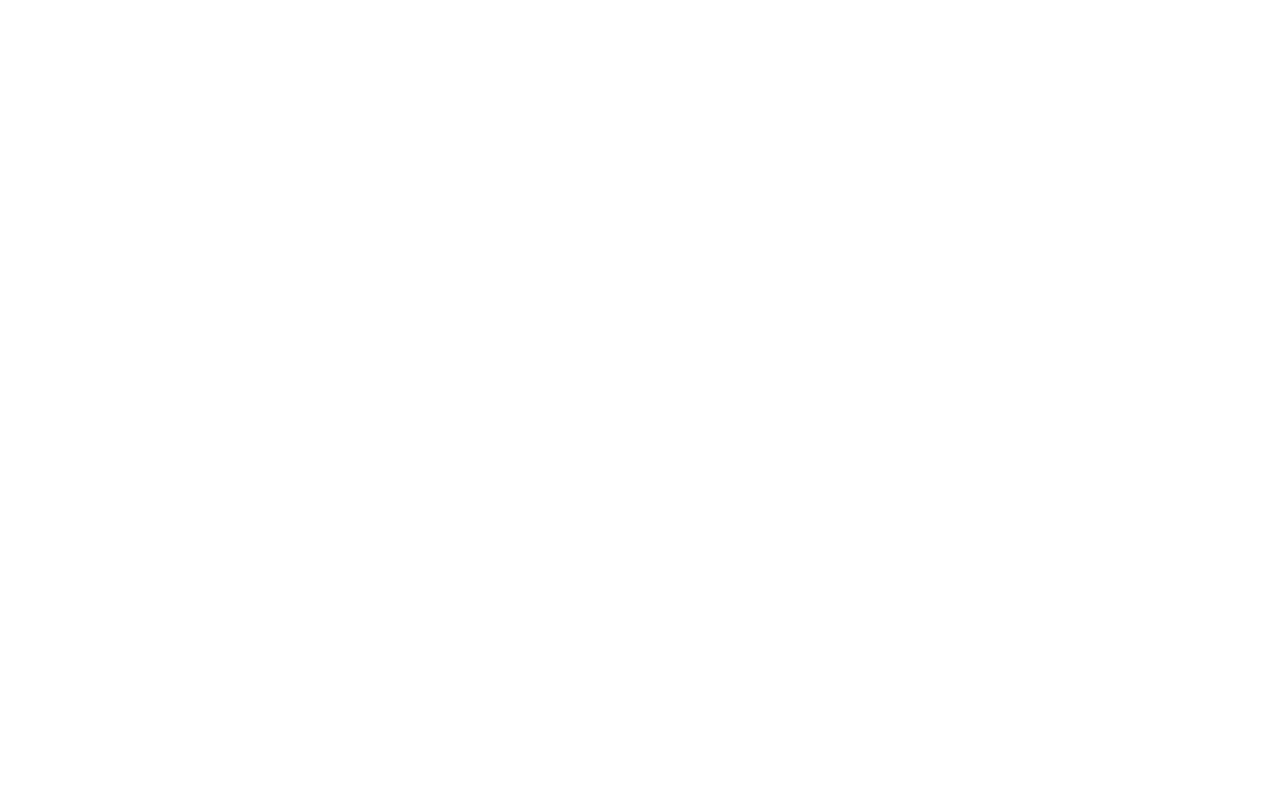
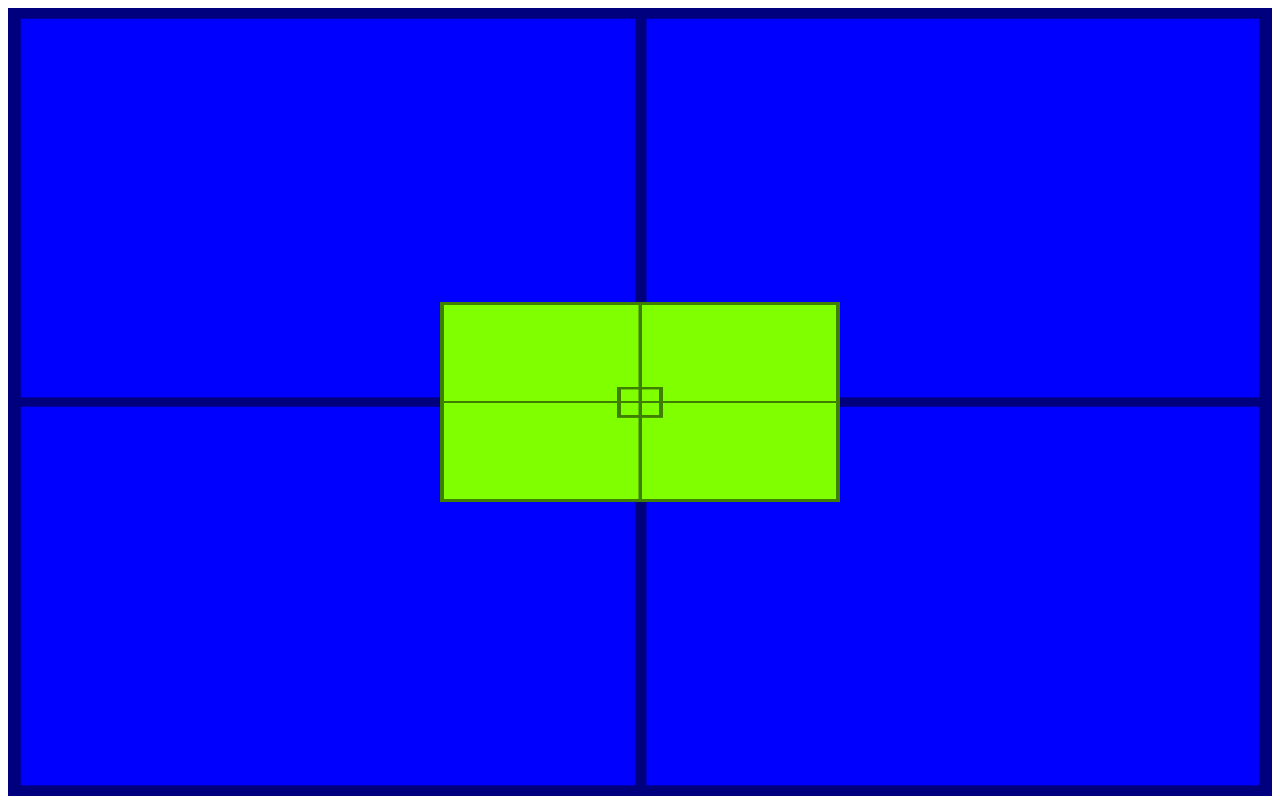
Before and after one commit to Eduardo-DK/html-css, a plain HTML site: page exercicios/modulo-03/ex022/fundo007.html in a window 1280 px wide. Drawn offline with Linux system fonts and the light colour scheme.

Commit message:
Update fundo007.html

```diff
--- a/exercicios/modulo-03/ex022/fundo007.html
+++ b/exercicios/modulo-03/ex022/fundo007.html
@@ -6,12 +6,28 @@
     <title>alinhamento vertical</title>
     <style>
         #container {
-            height: 500px; /* altura */
+            background-image: url('imagens/target001.png');
+            background-size: 100% 100%;
 
+            position: relative;
+            height: 96vh; /* altura */
+            padding: 10px;
+            background-color: blue;
         }
 
         #conteudo {
+            background-image: url('imagens/target001.png');
+            background-size: 100% 100%;
+
+            position: absolute;
             height: 200px; /* altura */
+            width: 400px; /* largura */
+            background-color: chartreuse;
+
+            left: 50%;
+            top: 50%;
+
+            transform: translate(-50%, -50%);
         }
     </style>
 </head>
```
